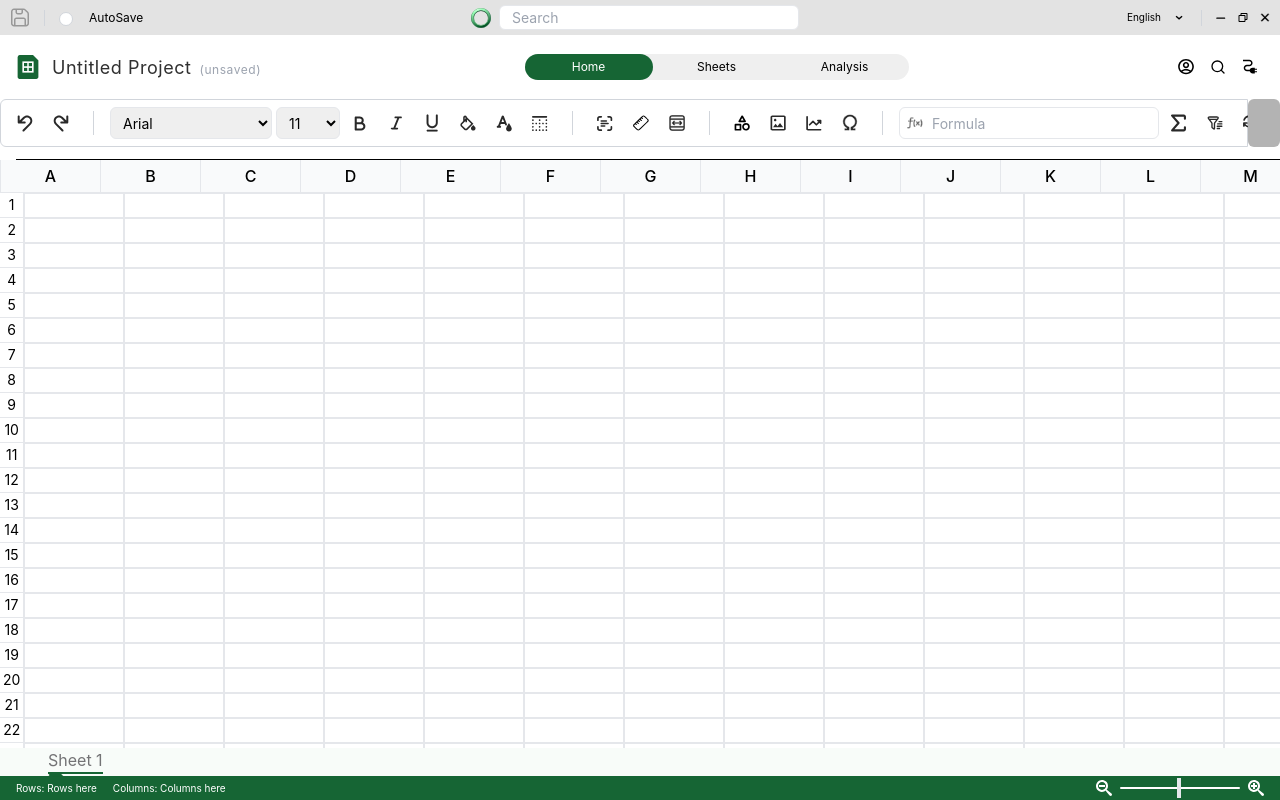
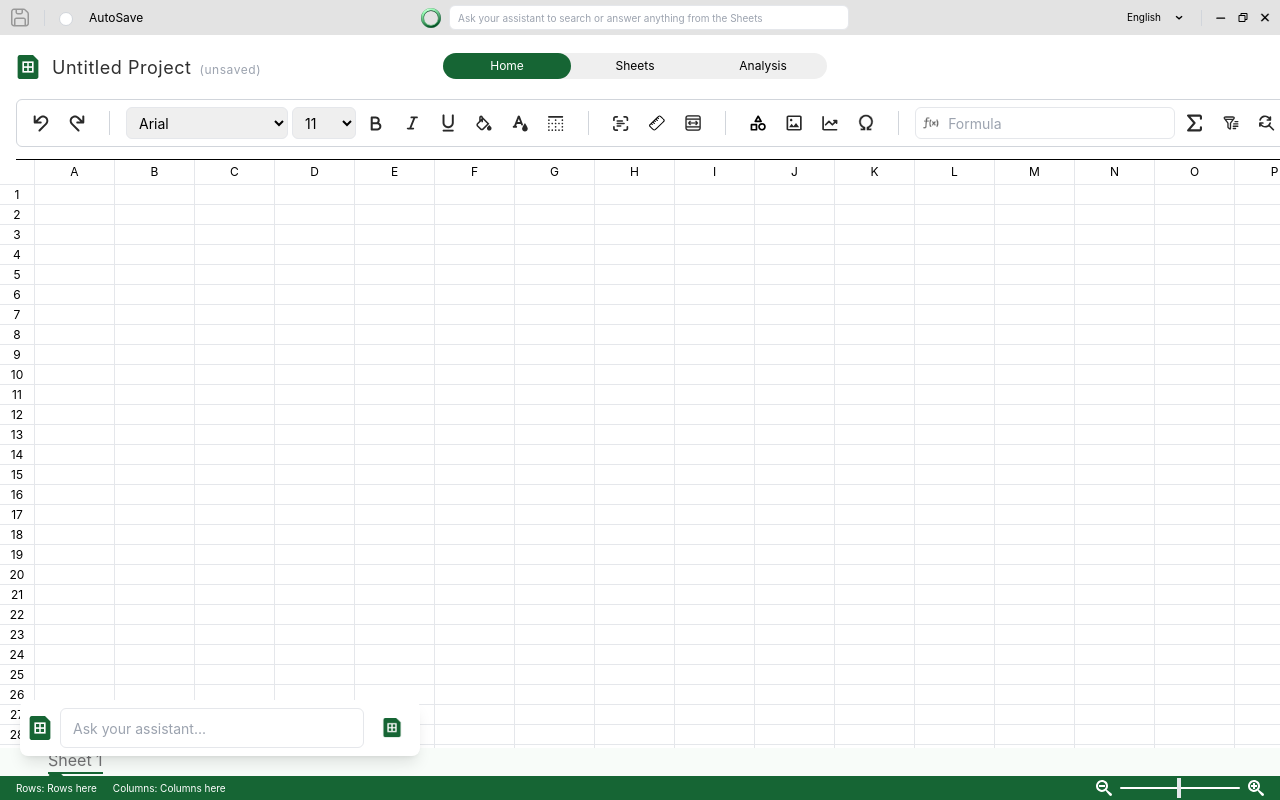
Before and after one commit to ChandanShankar12/plansheetExcel, a Next.js app: page / in a window 1280 px wide. Built offline with nearby package versions, Linux system fonts and the light colour scheme.

Commit message:
added the floating ai desk and the aside ai playground but the aside is not functional

```diff
--- a/src/app/globals.css
+++ b/src/app/globals.css
@@ -5,6 +5,10 @@
 /* Hide browser window scrollbar */
 html, body {
   overflow: hidden;
+}
+
+* {
+  user-select: none;
 }
 
 /* Custom scrollbar for grid */
--- a/src/app/layout.tsx
+++ b/src/app/layout.tsx
@@ -1,7 +1,10 @@
+
+
 import './globals.css';
 import localFont from 'next/font/local';
 import type { Metadata } from 'next';
-import { TitleBar } from '@/components/TitleBar/TitleBar';
+import { TitleBar } from '../components/TitleBar/TitleBar';
+import { AsideWrapper } from '@/components/Aside';
 
 const inter = localFont({
   src: '../../public/fonts/Inter-Regular.ttf',
@@ -20,10 +23,10 @@ export default function RootLayout({
 }) {
   return (
     <html lang="en" className={`${inter.variable}`}>
-      <body className="h-screen w-screen ">
-        <main className="flex flex-col justify-between h-screen w-screen">
+      <body className="h-screen w-screen">
+        <main className="flex flex-col h-screen w-screen">
           <TitleBar />
-          {children}
+          <AsideWrapper>{children}</AsideWrapper>
         </main>
       </body>
     </html>
--- a/src/app/page.tsx
+++ b/src/app/page.tsx
@@ -1,4 +1,4 @@
-'use client';
+
 
 import { SpreadsheetProvider } from '@/context/spreadsheet-context';
 import { Spreadsheet } from '@/components/spreadsheet';
@@ -6,36 +6,38 @@ import { ProjectBar } from '@/components/spreadsheet/projectbar';
 import { Toolbar } from '@/components/spreadsheet/toolbar';
 import { SheetsBar } from '@/components/spreadsheet/sheets-bar';
 import { AppStatusBar } from '@/components/spreadsheet/appstatus-bar';
+import { FloatingModal } from '@/components/ai/floating_modal';
 
 export default function Page() {
   return (
     <SpreadsheetProvider>
-      <div className="flex flex-col h-full bg-white">
+      <div className="flex flex-col h-full min-h-0 bg-white">
         {/* Header */}
         <div className="flex flex-col shrink-0 pt-4 gap-4 mx-4">
           <ProjectBar />
           <div className="flex flex-col w-full gap-3">
             <Toolbar />
-            <div className="bg-black h-[1px] w-screen" />
+            <div className="bg-black h-[1px] w-full" />
           </div>
         </div>
 
         {/* Spreadsheet Grid */}
-        <div className="flex-1 w-full relative min-h-0">
+        <div className="flex-1 min-h-0 relative">
           <Spreadsheet />
         </div>
 
         {/* Footer */}
         <div className="shrink-0">
-          {/* Sheet Tabs */}
           <div className="h-7 bg-[#F8FCF9] flex items-center">
             <SheetsBar />
           </div>
-          {/* Status Bar */}
           <div className="h-6 bg-[#166534] text-white flex items-center text-xs">
             <AppStatusBar />
           </div>
         </div>
+
+        {/* Floating Modal */}
+        <FloatingModal isFloating={true} />
       </div>
     </SpreadsheetProvider>
   );
--- /dev/null
+++ b/src/components/Aside/index.tsx
@@ -0,0 +1,73 @@
+'use client';
+
+import Image from 'next/image';
+import { FloatingModal } from '../ai/floating_modal';
+import { useState, useEffect } from 'react';
+
+interface AsideWrapperProps {
+  children: React.ReactNode;
+}
+
+function AsideWrapper({ children }: AsideWrapperProps) {
+  const [isAsideOpen, setIsAsideOpen] = useState(false);
+
+  useEffect(() => {
+    const handleKeyPress = (e: KeyboardEvent) => {
+      if (e.shiftKey && e.key === 'F1') {
+        setIsAsideOpen(prev => !prev);
+      }
+    };
+
+    window.addEventListener('keydown', handleKeyPress);
+    return () => window.removeEventListener('keydown', handleKeyPress);
+  }, []);
+
+  return (
+    <div className="flex flex-row flex-1">
+      {children}
+      <Aside isOpen={isAsideOpen} />
+    </div>
+  );
+}
+
+interface AsideProps {
+  isOpen: boolean;
+}
+
+function Aside({ isOpen }: AsideProps) {
+  return (
+    <aside
+      className={`
+        border-r border-gray-200
+        transition-all duration-300 ease-in-out
+        ${isOpen ? 'w-[565px] h-full' : 'w-0 h-0 overflow-hidden'}
+      `}
+    >
+      <div className={`
+        flex flex-col h-full p-4 whitespace-nowrap m-2 bg-[#F7F7F7]
+        transition-all duration-300 ease-in-out
+        ${isOpen ? 'opacity-100' : 'opacity-0'}
+      `}>
+        <div className="flex flex-col h-full justify-between">
+          <div className="flex flex-row gap-1 items-center justify-end w-full">
+            <button className="flex items-center justify-center hover:bg-gray-200 rounded p-1">
+              <Image src="/Icons/teenyicons_spreadsheet-solid.png" alt="Excel Icon" width={24} height={24} />
+            </button>
+            <button className="flex items-center justify-center hover:bg-gray-200 rounded p-1">
+              <Image src="/Icons/teenyicons_spreadsheet-solid.png" alt="Excel Icon" width={24} height={24} />
+            </button>
+            <button className="flex items-center justify-center hover:bg-gray-200 rounded p-1">
+              <Image src="/Icons/teenyicons_spreadsheet-solid.png" alt="Excel Icon" width={24} height={24} />
+            </button>
+          </div>
+          <div className="flex-1">This is where the AI chat section will be</div>
+          <div className="w-full">
+            <FloatingModal isFloating={false} />
+          </div>
+        </div>
+      </div>
+    </aside>
+  );
+}
+
+export { AsideWrapper, Aside };
--- a/src/components/TitleBar/AioutlineSearch.tsx
+++ b/src/components/TitleBar/AioutlineSearch.tsx
@@ -1,11 +1,32 @@
-import {Input} from  '../ui/input'
-import Image from 'next/image'
+import { Input } from '../ui/input';
+import Image from 'next/image';
+import { ToggleSliding } from '../ui/toggle-sliding';
 
 export const AioutlineSearch = () => {
   return (
-    <div className="flex flex-row items-center justify-center gap-2 h-[25px]">
-      <div className='w-[20px] h-[20px]'><Image src="/images/Group 91.svg" alt="Search" width={20} height={20} /></div>
-      <div className='w-[300px]'><Input placeholder="Search" className='h-[25px]' /></div>
+    <div className="relative">
+      {/* Search Bar */}
+      <div className="flex flex-row items-center gap-2">
+        <div className="w-[20px] h-[20px]">
+          <Image
+            src="/images/Group 91.svg"
+            alt="Search"
+            width={20}
+            height={20}
+          />
+        </div>
+        <div className="w-[400px]">
+          <Input
+            placeholder="Ask your assistant to search or answer anything from the Sheets"
+            className="h-[25px] text-[10px] px-2 bg-white"
+          />
+        </div>
+      </div>
+
+      {/* Toggle Switch */}
+      <div className="absolute left-1/2 -translate-x-1/2" style={{ top: '48px' }}>
+        <ToggleSliding />
+      </div>
     </div>
-  )
-}
+  );
+};
--- /dev/null
+++ b/src/components/ai/floating_modal.tsx
@@ -0,0 +1,86 @@
+'use client';
+
+import { useState, useEffect } from 'react';
+import { Input } from '../ui/input';
+import Image from 'next/image';
+import { Button } from '../ui/button';
+
+interface FloatingModalProps {
+  isFloating?: boolean;
+}
+
+export function FloatingModal({ isFloating = false }: FloatingModalProps) {
+  const [position, setPosition] = useState({ x: 20, y: 0 });
+  const [isDragging, setIsDragging] = useState(false);
+  const [dragStart, setDragStart] = useState({ x: 0, y: 0 });
+
+  useEffect(() => {
+    // Set initial position after component mounts
+    setPosition({ x: 20, y: window.innerHeight - 100 });
+  }, []);
+
+  const handleMouseDown = (e: React.MouseEvent) => {
+    if (!isFloating) return;
+    setIsDragging(true);
+    setDragStart({
+      x: e.clientX - position.x,
+      y: e.clientY - position.y
+    });
+  };
+
+  const handleMouseMove = (e: React.MouseEvent) => {
+    if (!isDragging || !isFloating) return;
+    setPosition({
+      x: e.clientX - dragStart.x,
+      y: e.clientY - dragStart.y
+    });
+  };
+
+  const handleMouseUp = () => {
+    setIsDragging(false);
+  };
+
+  const modalStyles = isFloating ? {
+    position: 'fixed',
+    left: `${position.x}px`,
+    top: `${position.y}px`,
+    zIndex: 50,
+    cursor: isDragging ? 'grabbing' : 'grab'
+  } as const : {};
+
+  return (
+    <div
+      style={modalStyles}
+      className={`
+        flex flex-row items-center justify-between gap-2
+        bg-white rounded-lg p-2 shadow-lg
+        ${isFloating ? 'w-[400px]' : 'w-full'}
+      `}
+      onMouseDown={handleMouseDown}
+      onMouseMove={handleMouseMove}
+      onMouseUp={handleMouseUp}
+      onMouseLeave={handleMouseUp}
+    >
+      <div className="flex items-center gap-2 flex-1">
+        <Image
+          src="/Icons/teenyicons_spreadsheet-solid.png"
+          alt="AI Assistant"
+          width={24}
+          height={24}
+        />
+        <Input
+          placeholder="Ask your assistant..."
+          className="flex-1"
+        />
+      </div>
+      <Button variant="ghost" size="icon">
+        <Image
+          src="/Icons/teenyicons_spreadsheet-solid.png"
+          alt="Send"
+          width={20}
+          height={20}
+        />
+      </Button>
+    </div>
+  );
+}
--- a/src/components/spreadsheet/grid.tsx
+++ b/src/components/spreadsheet/grid.tsx
@@ -9,51 +9,50 @@ export function Grid() {
   const columns = Array.from({ length: 26 }, (_, i) => String.fromCharCode(65 + i));
   const rows = Array.from({ length: 100 }, (_, i) => i + 1);
 
-  const renderCell = (cellId: string) => {
-    const cellData = data[cellId];
-    const displayValue = cellData?.value ? evaluateFormula(cellData.value, data) : '';
-
-    return (
-      <div
-        key={cellId}
-        className={`border border-gray-200 p-1 min-w-[100px] h-[25px] ${
-          activeCell === cellId ? 'bg-blue-50' : ''
-        }`}
-        onClick={() => setActiveCell(cellId)}
-      >
-        {displayValue}
-      </div>
-    );
-  };
-
   return (
-    <div className="relative">
-      {/* Header row with column letters */}
-      <div className="flex sticky top-0 bg-gray-50 z-10">
-        <div className="w-[50px] border-r border-b" /> {/* Corner cell */}
+    <div className="relative w-full">
+      {/* Header row */}
+      <div className="sticky top-0 z-10 flex bg-white">
+        <div className="sticky left-0 z-20 w-[35px] shrink-0 bg-white border-r border-b" />
         {columns.map((col) => (
-          <div key={col} className="min-w-[100px] border-r border-b p-1 text-center font-medium">
+          <div key={col} className="w-[80px] shrink-0 border-r border-b p-1 text-center text-xs">
             {col}
           </div>
         ))}
       </div>
 
-      {/* Grid with row numbers and cells */}
+      {/* Grid content */}
       <div className="flex">
-        {/* Row numbers column */}
-        <div className="sticky left-0 bg-gray-90 w-[50px]">
+        {/* Row numbers */}
+        <div className="sticky left-0 z-10 bg-white">
           {rows.map((row) => (
-            <div key={row} className="border-r border-b h-[25px] flex items-center justify-center text-sm">
+            <div key={row} className="w-[35px] h-[20px] shrink-0 border-r border-b flex items-center justify-center text-xs">
               {row}
             </div>
           ))}
         </div>
 
         {/* Cells */}
-        <div>
+        <div className="flex-1">
           {rows.map((row) => (
             <div key={row} className="flex">
-              {columns.map((col) => renderCell(`${col}${row}`))}
+              {columns.map((col) => {
+                const cellId = `${col}${row}`;
+                const cellData = data[cellId];
+                const displayValue = cellData?.value ? evaluateFormula(cellData.value, data) : '';
+
+                return (
+                  <div
+                    key={cellId}
+                    className={`w-[80px] h-[20px] shrink-0 border-r border-b p-1 text-xs
+                      ${activeCell === cellId ? 'bg-blue-50' : ''}
+                    `}
+                    onClick={() => setActiveCell(cellId)}
+                  >
+                    {displayValue}
+                  </div>
+                );
+              })}
             </div>
           ))}
         </div>
--- a/src/components/spreadsheet/index.tsx
+++ b/src/components/spreadsheet/index.tsx
@@ -5,7 +5,9 @@ import { Grid } from './grid';
 export function Spreadsheet() {
   return (
     <div className="absolute inset-0 overflow-auto">
-      <Grid />
+      <div className="min-w-max">
+        <Grid />
+      </div>
     </div>
   );
 }
--- a/src/components/spreadsheet/projectbar.tsx
+++ b/src/components/spreadsheet/projectbar.tsx
@@ -25,7 +25,7 @@ export function ProjectBar() {
         </div>
       </div>
 
-     <ToggleSliding/>
+
 
       {/* Right Section - Actions */}
       <div className="flex flex-row items-center gap-1">
--- a/src/components/spreadsheet/sheets-bar.tsx
+++ b/src/components/spreadsheet/sheets-bar.tsx
@@ -1,26 +1,23 @@
-import { Span } from 'next/dist/trace/trace';
-import { Button } from '../ui/button';
 import Image from 'next/image';
-
 import React from 'react';
 
 export const SheetsBar = () => {
   return (
-
-      <div className=" h-full w-full px-12 ">
-
-          {' '}
+    <div className="h-full w-full px-12">
       <div className="flex flex-col w-fit shrink-0">
         <div className="relative">
           <span className="text-[#11px] text-[#737375]">Sheet 1</span>
           <div className="absolute bottom-[-2px] left-0 w-full h-[2px] bg-primaryColor"></div>
         </div>
       </div>
-
-          <div><Image src="/Icons/teenyicons_spreadsheet-solid.png" alt="Excel Icon" width={16} height={16} /></div>
-
-
+      <div>
+        <Image
+          src="/Icons/teenyicons_spreadsheet-solid.png"
+          alt="Excel Icon"
+          width={16}
+          height={16}
+        />
       </div>
-
+    </div>
   );
 };
```
Also changed, not shown: src/components/TitleBar/TitleBar.tsx (+4 -4 lines). Lines whose indentation alone changed are shown as unchanged.
